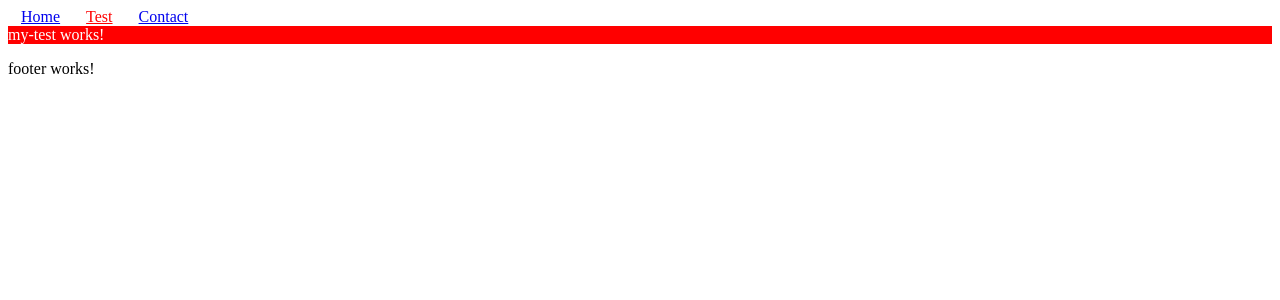
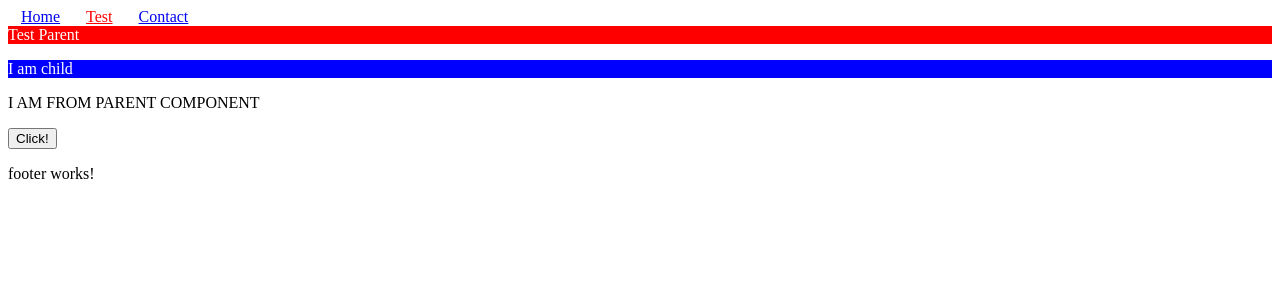
Before and after one commit to fp-rbrzoska/angular-arg, an Angular app: page /test in a window 1280 px wide. Shown: the top 300 px of the page. Built offline with nearby package versions, Linux system fonts and the light colour scheme.

Commit message:
Child components

```diff
--- a/src/app/app.module.ts
+++ b/src/app/app.module.ts
@@ -10,6 +10,7 @@ import { HeaderComponent } from './header/header.component';
 import { FooterComponent } from './footer/footer.component';
 import { PageNotFoundComponent } from './page-not-found/page-not-found.component';
 import { UnauthorizedAccessComponent } from './unauthorized-access/unauthorized-access.component';
+import { MyTestChildComponent } from './my-test-child/my-test-child.component';
 
 @NgModule({
   declarations: [
@@ -20,7 +21,8 @@ import { UnauthorizedAccessComponent } from './unauthorized-access/unauthorized-
     HeaderComponent,
     FooterComponent,
     PageNotFoundComponent,
-    UnauthorizedAccessComponent
+    UnauthorizedAccessComponent,
+    MyTestChildComponent
   ],
   imports: [
     BrowserModule,
--- /dev/null
+++ b/src/app/my-test-child/my-test-child.component.html
@@ -0,0 +1,3 @@
+<p [attr.style]="myStyle">{{ childData }}</p>
+<p>{{ myInputChildData | uppercase}}</p>
+<button (click)="clickHandler($event)" >Click!</button>
--- /dev/null
+++ b/src/app/my-test-child/my-test-child.component.ts
@@ -0,0 +1,25 @@
+import { Component, EventEmitter, Input, Output } from '@angular/core';
+
+@Component({
+  selector: 'fp-my-test-child',
+  templateUrl: './my-test-child.component.html',
+  styleUrls: ['./my-test-child.component.scss']
+})
+export class MyTestChildComponent {
+
+  @Input() myInputChildData!: string;
+
+  @Output() passDataToParentOutput = new EventEmitter<string>()
+
+  myStyle = 'background-color: blue; color: white';
+  childData = 'I am child'
+
+  clickHandler(event?: Event) {
+    console.log(event)
+
+
+    if(this.myInputChildData) {
+      this.passDataToParentOutput.emit(this.myInputChildData.toUpperCase())
+    }
+  }
+}
--- a/src/app/my-test/my-test.component.html
+++ b/src/app/my-test/my-test.component.html
@@ -1 +1,2 @@
-<div class="red-box">my-test works!</div>
+<div class="red-box">Test Parent</div>
+<fp-my-test-child [myInputChildData]="dataPassedToChild" (passDataToParentOutput)="handlePassDataToParentOutput($event)" ></fp-my-test-child>
--- a/src/app/my-test/my-test.component.ts
+++ b/src/app/my-test/my-test.component.ts
@@ -1,11 +1,17 @@
-import { Component, ViewEncapsulation } from '@angular/core';
+import { ChangeDetectionStrategy, Component, ViewEncapsulation } from '@angular/core';
 
 @Component({
   selector: 'fp-my-test',
   templateUrl: './my-test.component.html',
   styleUrls: ['./my-test.component.scss'],
-  encapsulation: ViewEncapsulation.None
+  encapsulation: ViewEncapsulation.None,
+  changeDetection: ChangeDetectionStrategy.OnPush
 })
 export class MyTestComponent {
 
+  dataPassedToChild = "I am from parent component";
+  handlePassDataToParentOutput(data: string) {
+
+    console.log(data)
+  }
 }
```
Also changed, not shown: src/app/my-test-child/my-test-child.component.scss (added).
